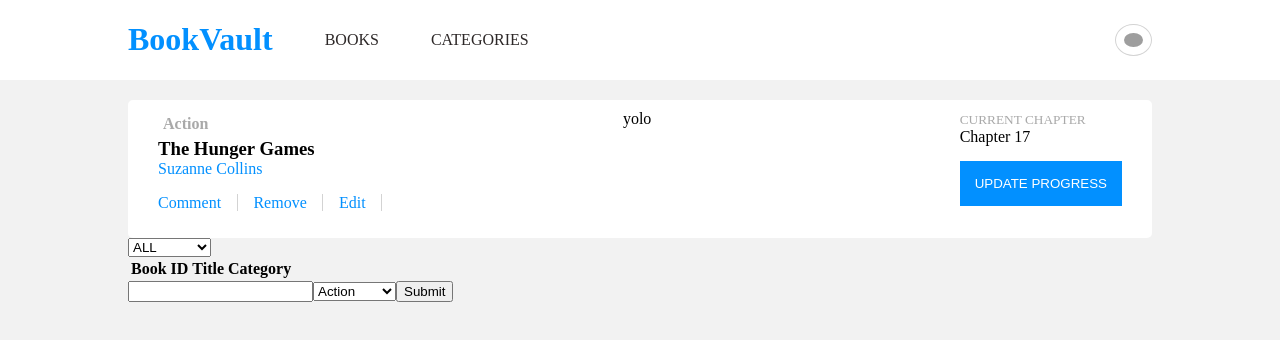
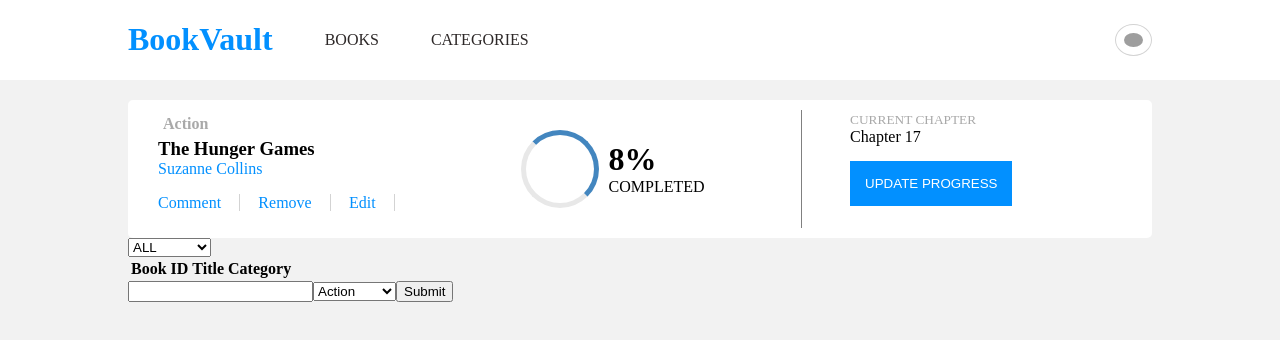
Before and after one commit to Moreneecoder/bookstore, a React (Create React App) app: page / in a window 1280 px wide. Shown: the top 340 px of the page. Built offline with nearby package versions, Linux system fonts and the light colour scheme; grey boxes are pictures that could not be loaded.

Commit message:
Finish protoype for Book styling

```diff
--- a/src/components/BookTest.js
+++ b/src/components/BookTest.js
@@ -2,7 +2,7 @@
 
 const Booky = () => (
   <div className="Booky">
-    <div>
+    <div className="book-details">
       <p className="category grey">Action</p>
       <h3 className="title">The Hunger Games</h3>
       <p className="author main-text-color">Suzanne Collins</p>
@@ -14,7 +14,13 @@
       </p>
     </div>
 
-    <div>yolo</div>
+    <div className="progess-details">
+      <div className="progress-bar" />
+      <div style={{ marginLeft: '10px' }}>
+        <h1 style={{ margin: '0' }}>8%</h1>
+        <p style={{ margin: '0' }}>COMPLETED</p>
+      </div>
+    </div>
 
     <div className="page-details">
       <small className="grey">CURRENT CHAPTER</small>
--- a/src/stylesheets/Booky.css
+++ b/src/stylesheets/Booky.css
@@ -7,9 +7,13 @@
 }
 
 .book-actions span {
-  margin-right: 10%;
-  padding-right: 10%;
+  margin-right: 5%;
+  padding-right: 5%;
   border-right: 1px solid lightgray;
+}
+
+.book-details {
+  flex: 40%;
 }
 
 .title,
@@ -23,8 +27,31 @@
   font-weight: bolder;
 }
 
+.page-details {
+  flex: 30%;
+  border-left: 1px solid grey;
+  padding-left: 5%;
+}
+
 .page-details p {
   margin: 0;
+}
+
+.progress-bar {
+  width: 4.25rem;
+  height: 4.25rem;
+  border: solid 5px #e8e8e8;
+  border-radius: 50%;
+  border-top-color: #4386bf;
+  border-right-color: #4386bf;
+}
+
+.progess-details {
+  flex: 15%;
+  display: flex;
+  justify-content: space-between;
+  align-items: center;
+  padding-right: 10%;
 }
 
 .update-btn {
```
